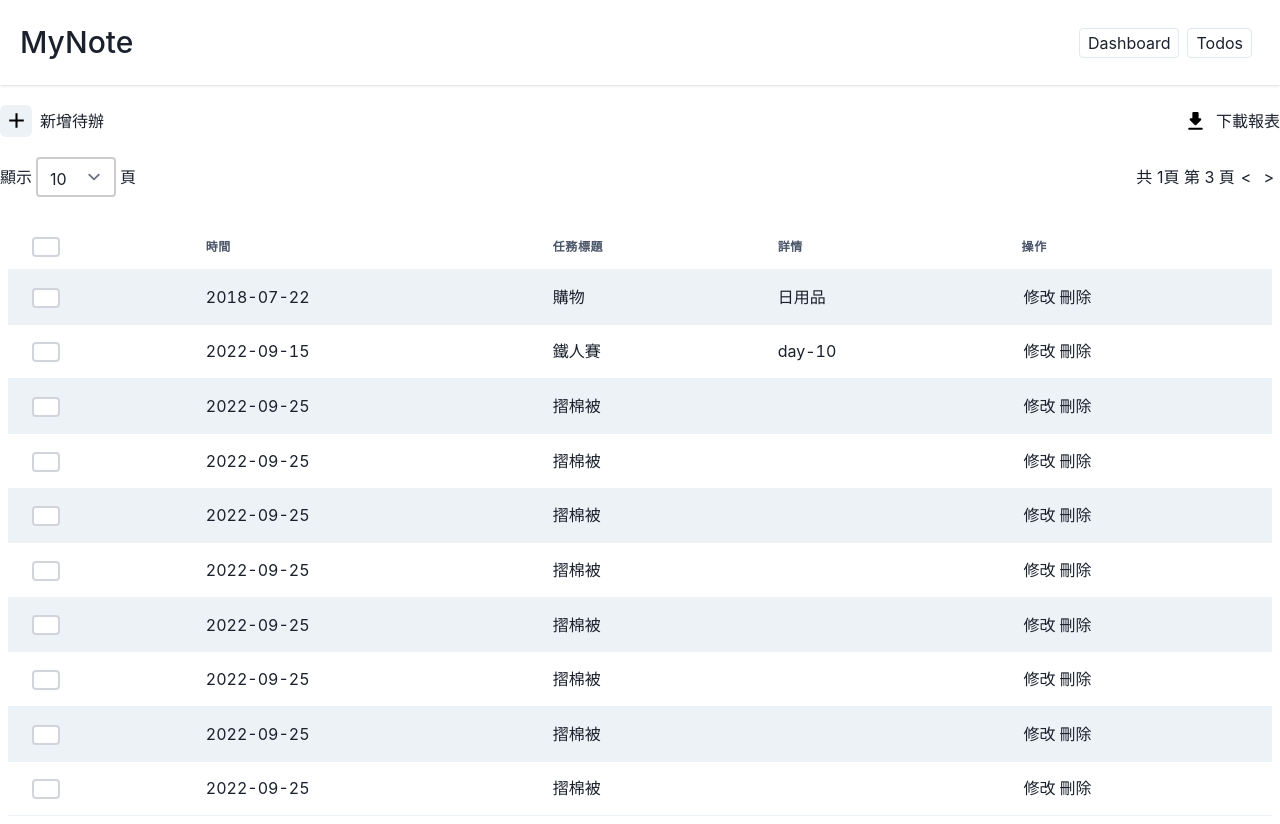
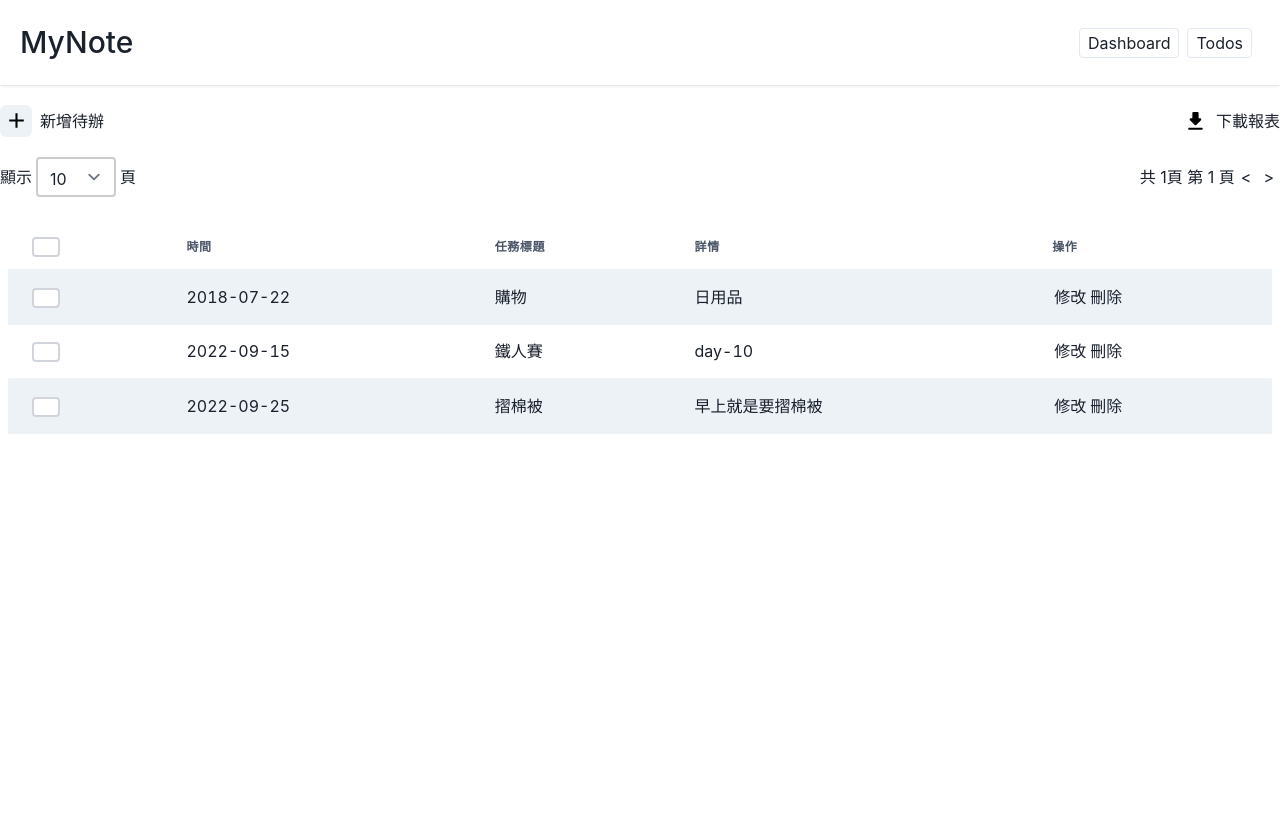
Before and after one commit to aoigj100a/my-note, a React (Create React App) app: page /todo in a window 1280 px wide. After the commit the page ends 800 px from the top, so only its background shows below. Built offline with nearby package versions, Linux system fonts and the light colour scheme.

Commit message:
新增 id 到 list

```diff
--- a/src/pages/todo/TodoPage.tsx
+++ b/src/pages/todo/TodoPage.tsx
@@ -28,33 +28,27 @@ import TodoModal from "./TodoModal";
 const TodoPage: React.FC = () => {
   const [isOpen, setIsOpen] = useState(false);
   const [list, setList] = useState<any>(() => [
-    { time: "2018-07-22", title: "購物", info: "日用品", checked: false },
-    { time: "2022-09-15", title: "鐵人賽", info: "day-10", checked: true },
-    { time: "2022-09-25", title: "摺棉被", info: "", checked: false },
-    { time: "2022-09-25", title: "摺棉被", info: "", checked: false },
-    { time: "2022-09-25", title: "摺棉被", info: "", checked: false },
-    { time: "2022-09-25", title: "摺棉被", info: "", checked: false },
-    { time: "2022-09-25", title: "摺棉被", info: "", checked: false },
-    { time: "2022-09-25", title: "摺棉被", info: "", checked: false },
-    { time: "2022-09-25", title: "摺棉被", info: "", checked: false },
-    { time: "2022-09-25", title: "摺棉被", info: "", checked: false },
-    { time: "2022-09-25", title: "摺棉被", info: "", checked: false },
-    { time: "2022-09-25", title: "摺棉被", info: "", checked: false },
-    { time: "2022-09-25", title: "摺棉被", info: "", checked: false },
-    { time: "2022-09-25", title: "摺棉被", info: "", checked: false },
-    { time: "2022-09-25", title: "摺棉被", info: "", checked: false },
-    { time: "2022-09-25", title: "摺棉被", info: "", checked: false },
-    { time: "2022-09-25", title: "摺棉被", info: "", checked: false },
-    { time: "2022-09-25", title: "摺棉被", info: "", checked: false },
-    { time: "2022-09-25", title: "摺棉被", info: "", checked: false },
-    { time: "2022-09-25", title: "摺棉被", info: "", checked: false },
-    { time: "2022-09-25", title: "摺棉被", info: "", checked: false },
-    { time: "2022-09-25", title: "摺棉被", info: "", checked: false },
-    { time: "2022-09-25", title: "摺棉被", info: "", checked: false },
-    { time: "2022-09-25", title: "摺棉被", info: "", checked: false },
-    { time: "2022-09-25", title: "摺棉被", info: "", checked: false },
-    { time: "2022-09-25", title: "摺棉被", info: "", checked: false },
-    { time: "2022-09-25", title: "摺棉被", info: "", checked: false },
+    {
+      id: "1",
+      time: "2018-07-22",
+      title: "購物",
+      info: "日用品",
+      checked: false,
+    },
+    {
+      id: "2",
+      time: "2022-09-15",
+      title: "鐵人賽",
+      info: "day-10",
+      checked: true,
+    },
+    {
+      id: "3",
+      time: "2022-09-25",
+      title: "摺棉被",
+      info: "早上就是要摺棉被",
+      checked: false,
+    },
   ]);
   const [rowSelection, setRowSelection] = useState({});
   const [sorting, setSorting] = React.useState<SortingState>([]);
```
